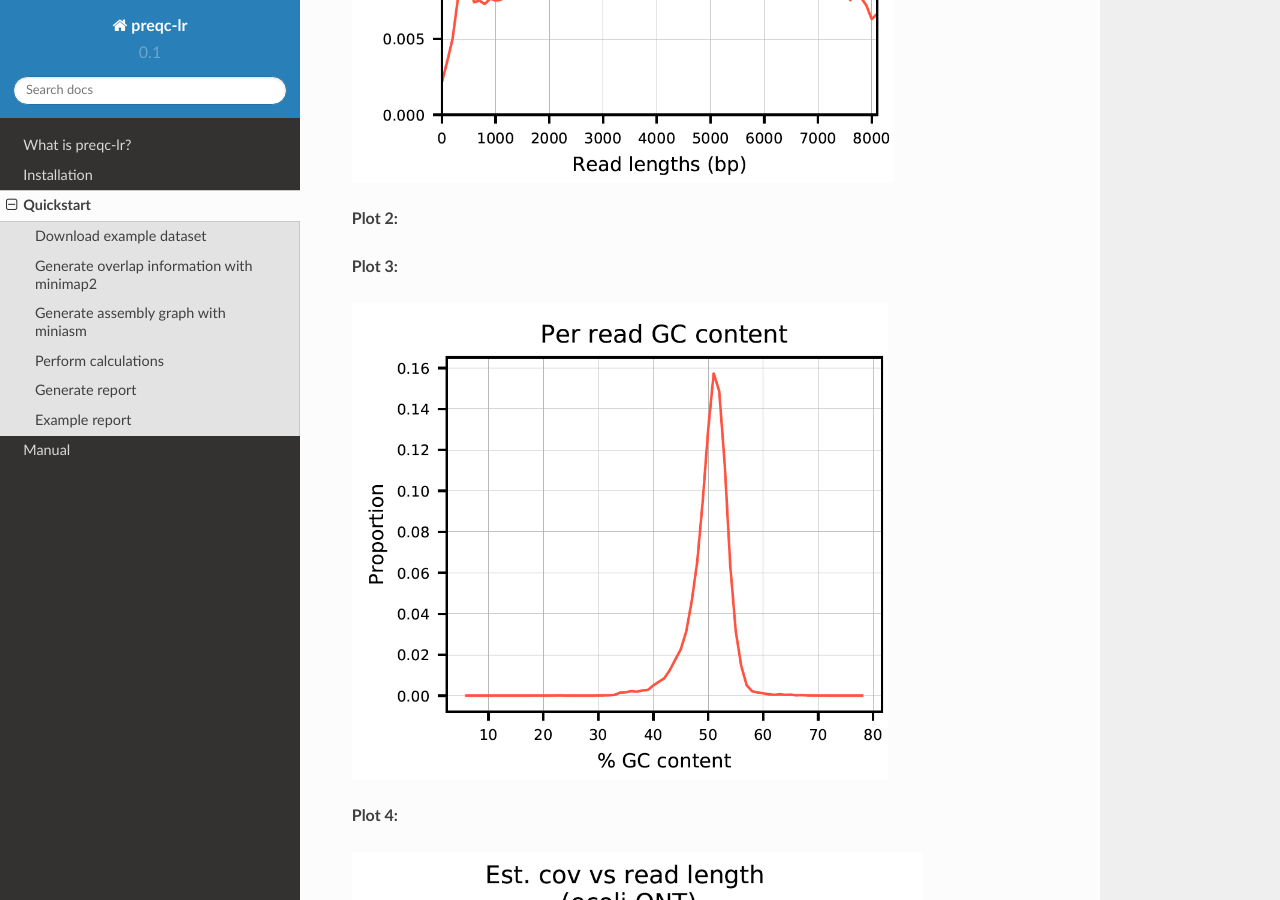
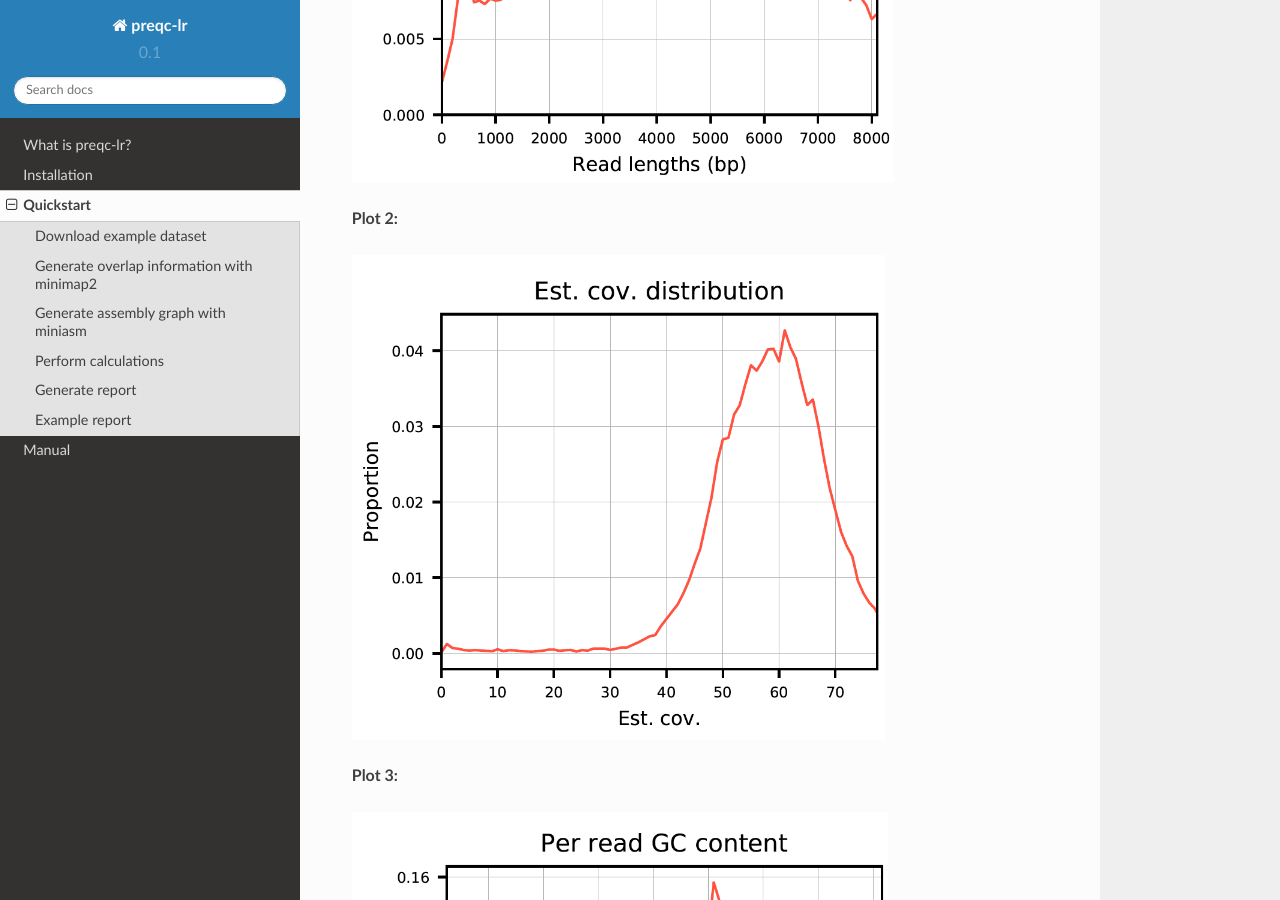
Before and after one commit to simpsonlab/preqclr, a Sphinx documentation site: the page built from docs/source/quickstart.rst, in a window 1280 px wide and 900 px high, scrolled down 3204 px. Built offline with Sphinx 7.4.7 and the Read the Docs theme 2.0.0, drawn with Linux system fonts in a browser that asks for light colours.

Commit message:
solve mystery of missing est cov plot

```diff
--- a/docs/source/quickstart.rst
+++ b/docs/source/quickstart.rst
@@ -101,7 +101,7 @@ The report produces plots as seen below.
 
 **Plot 2:**
 
-.. figure: _static/plot_est_cov.png
+.. figure:: _static/plot_est_cov.png
   :scale: 60%
   :alt: plot_est_cov
 
```
